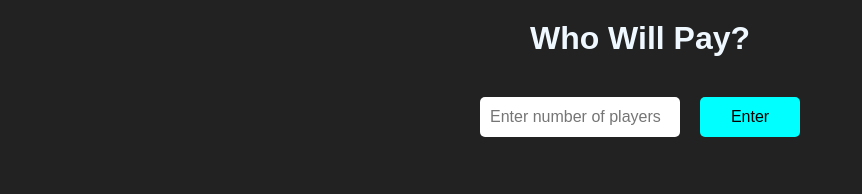
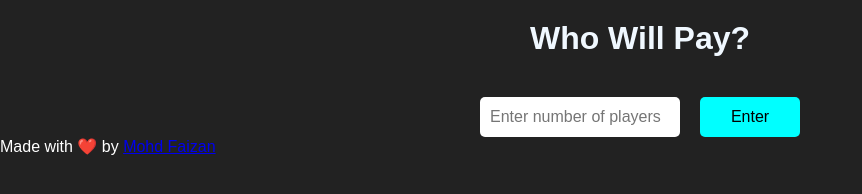
Before and after one commit to MohdFaizan63/Random-Pick, a plain HTML site: page index.html in a window 1280 px wide. Shown: the whole page, without its empty margins (0-862 px from the left). Drawn offline with Linux system fonts and the light colour scheme.

Commit message:
Update index.html

```diff
--- a/index.html
+++ b/index.html
@@ -8,21 +8,28 @@
 </head>
 <body>
     <div class="container">
-        <!-- Heading -->
+
         <div class="heading">
             <h1>Who Will Pay?</h1>
         </div>
 
-        <!-- Input: number of players -->
+
         <div class="inpbx">
            <input type="number" placeholder="Enter number of players (1-10)" autocomplete="off">
 
             <button onclick="genCircle()">Enter</button>
         </div>
 
-        <!-- Fullscreen SVG canvas for touches -->
+
         <svg id="circle-svg"></svg>
     </div>
+    <footer class="footer">
+    <p>
+        Made with ❤️ by
+        <a href="https://github.com/MohdFaizan63/Random-Pick" target="_blank">Mohd Faizan</a>
+    </p>
+</footer>
+
 
     <script src="script.js"></script>
 </body>
```
